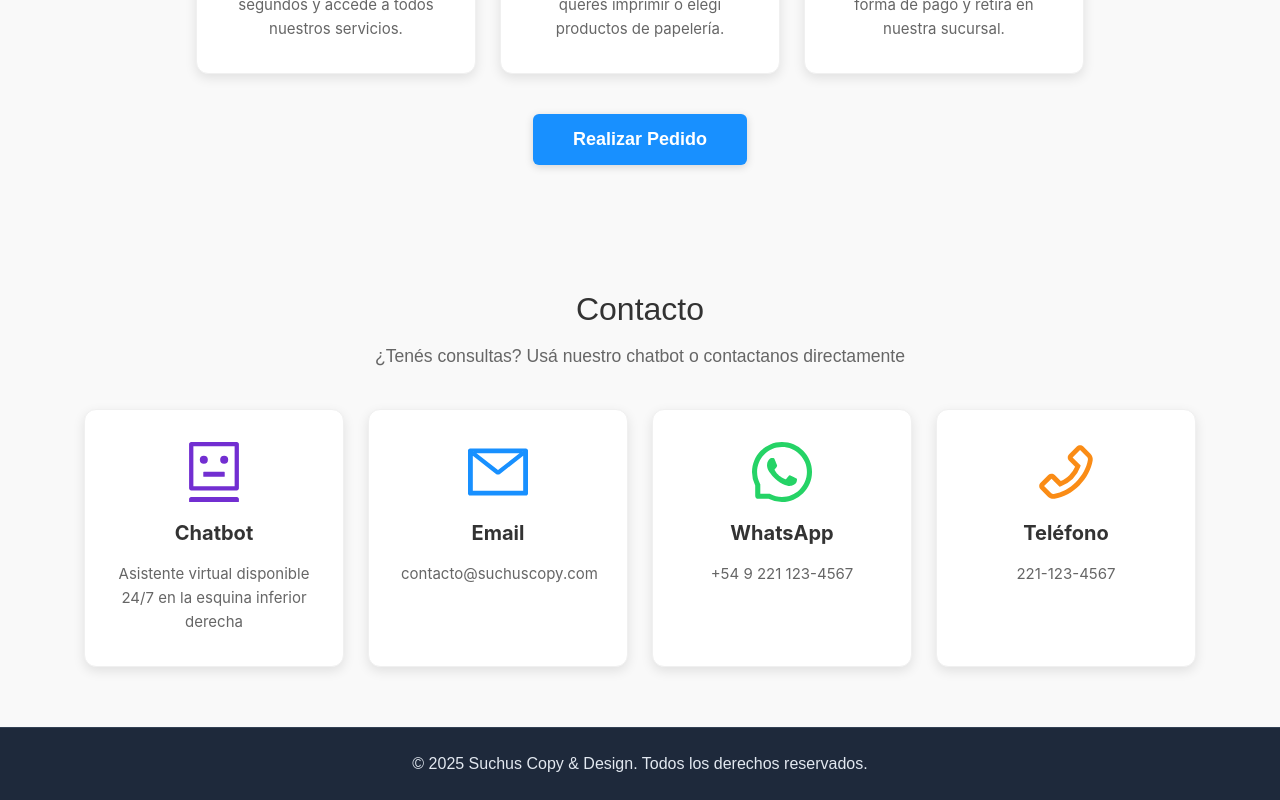
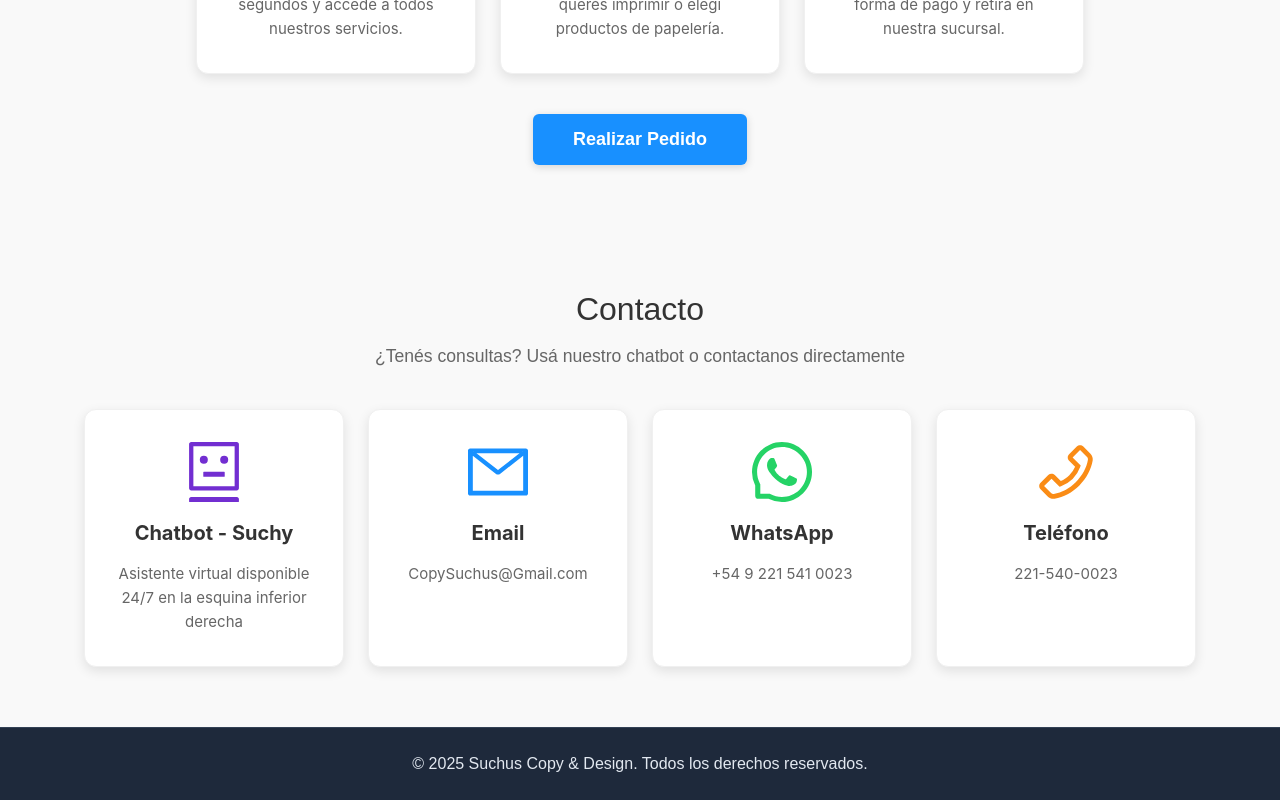
Before and after one commit to Mauricitoxx/Suchus-Design, a React (Vite) app in the folder frontend-suchus/: page / in a window 1280 px wide. Shown: the part 2267-3067 px from the top of the page. Built offline with nearby package versions, Linux system fonts and the light colour scheme; no server answers.

Commit message:
arreglos minimos

```diff
--- a/frontend-suchus/src/Page/LandingPage.jsx
+++ b/frontend-suchus/src/Page/LandingPage.jsx
@@ -316,7 +316,7 @@ const LandingPage = () => {
           >
             <RobotOutlined style={{ fontSize: '60px', color: '#722ed1', marginBottom: '16px' }} />
             <h3 style={{ fontSize: '20px', fontWeight: 'bold', marginBottom: '12px', color: '#333' }}>
-              Chatbot
+              Chatbot - Suchy
             </h3>
             <p style={{ fontSize: '15px', color: '#666', lineHeight: '1.6' }}>
               Asistente virtual disponible 24/7 en la esquina inferior derecha
@@ -340,7 +340,7 @@ const LandingPage = () => {
               Email
             </h3>
             <p style={{ fontSize: '15px', color: '#666', lineHeight: '1.6' }}>
-              contacto@suchuscopy.com
+              CopySuchus@Gmail.com
             </p>
           </Card>
 
@@ -361,7 +361,7 @@ const LandingPage = () => {
               WhatsApp
             </h3>
             <p style={{ fontSize: '15px', color: '#666', lineHeight: '1.6' }}>
-              +54 9 221 123-4567
+              +54 9 221 541 0023
             </p>
           </Card>
 
@@ -382,7 +382,7 @@ const LandingPage = () => {
               Teléfono
             </h3>
             <p style={{ fontSize: '15px', color: '#666', lineHeight: '1.6' }}>
-              221-123-4567
+              221-540-0023
             </p>
           </Card>
         </div>
```
